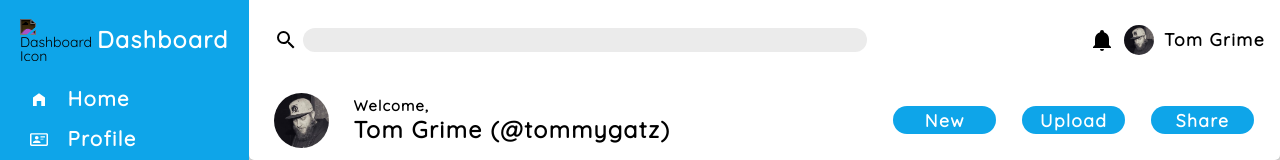
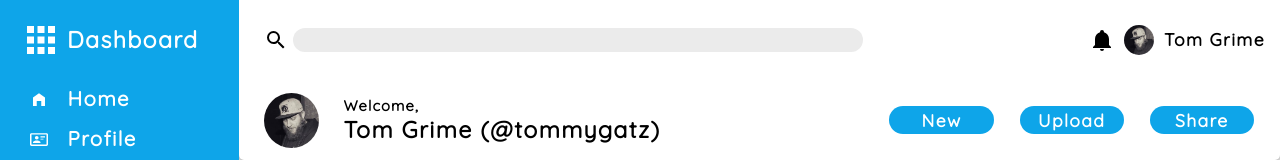
Before and after one commit to tommygatz/admin-dashboard, a plain HTML site: page index.html in a window 1280 px wide. Shown: the top 160 px of the page. Drawn offline with Linux system fonts and the light colour scheme; the site is published under a folder, as on GitHub Pages, so addresses that start at the root find nothing.

Commit message:
whoops more image link issues; fixed.

```diff
--- a/index.html
+++ b/index.html
@@ -11,7 +11,7 @@
 <body>
     <div id="sidebar">
         <div id="sidebar-title">
-            <img src="/assets/apps.svg" alt="Dashboard Icon"/><h1>Dashboard</h1>
+            <img src="./assets/apps.svg" alt="Dashboard Icon"/><h1>Dashboard</h1>
         </div>
         <div id="nav-section">
             <h2 class="nav-item" id="home"><img src="./assets/home.svg" alt="Home Icon"><a href="#">Home</a></img></h2>
```
